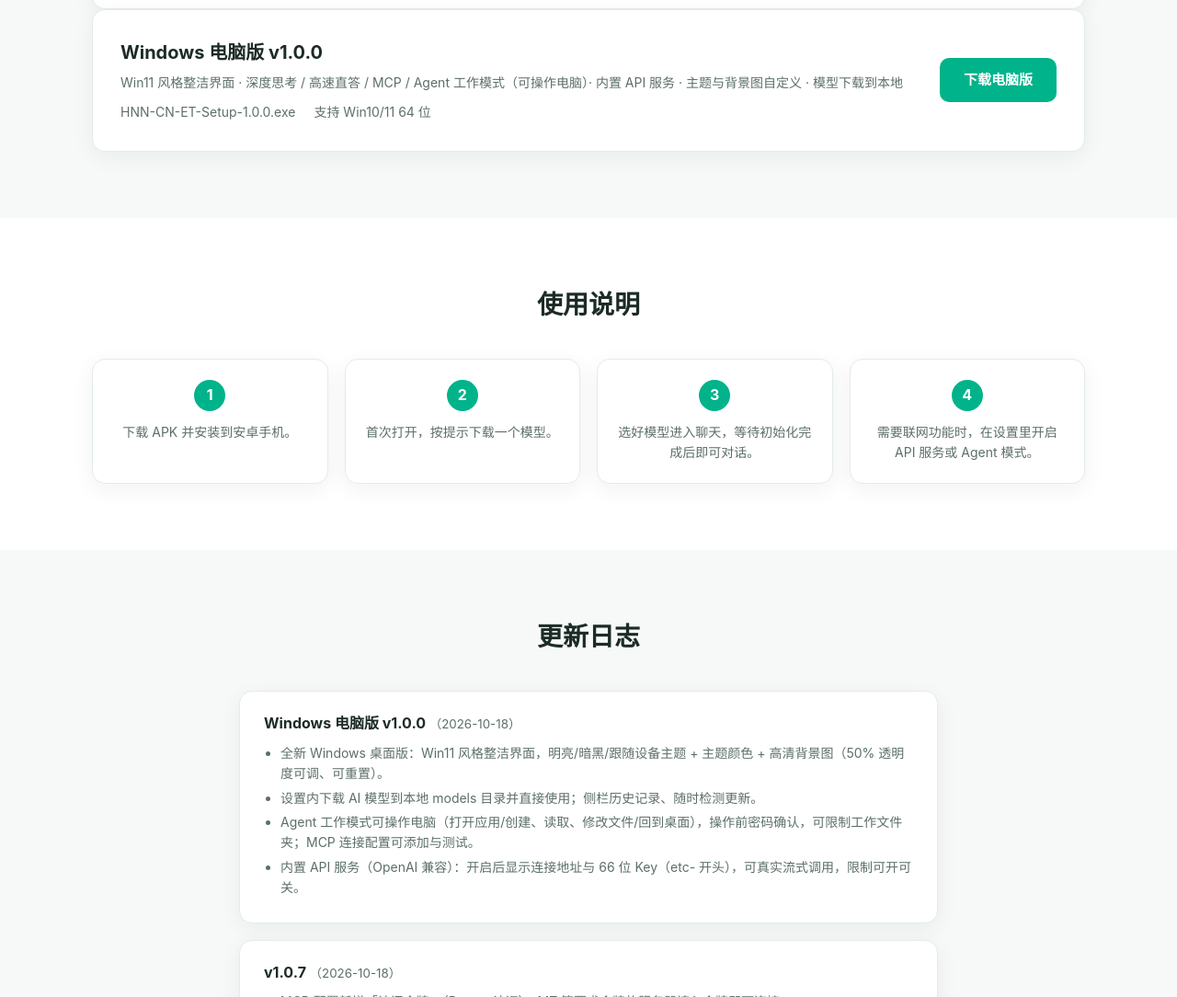
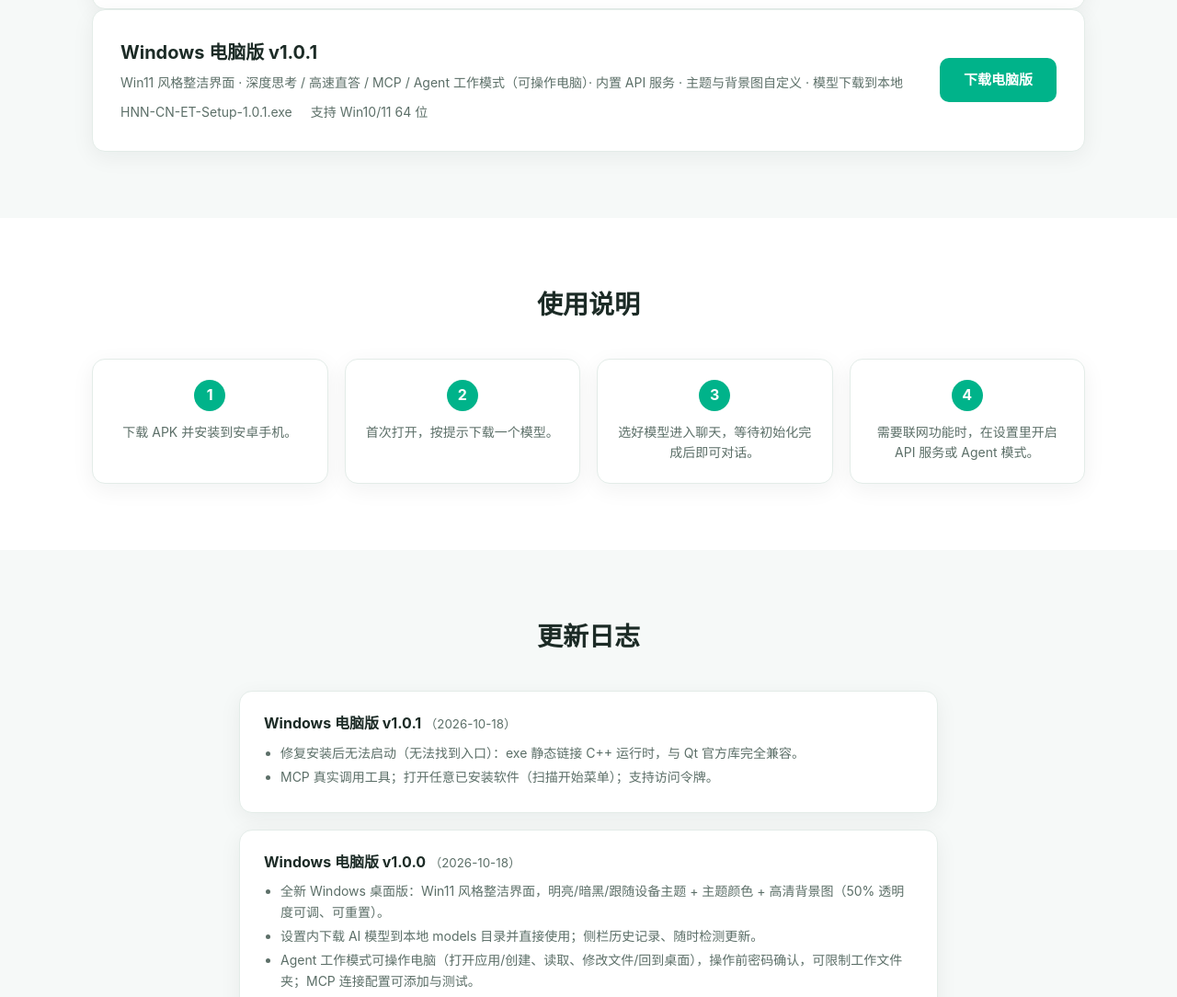
Before and after one commit to ETQWFD/HNN-CN-ET, a website: page docs/index.html in a window 1280 px wide. Shown: the part 1488-2572 px from the top of the page at 92% size. Drawn offline with Linux system fonts and the light colour scheme; no server answers.

Commit message:
website: desktop v1.0.1 download card + changelog (startup crash fix, MCP real tools)

```diff
--- a/docs/index.html
+++ b/docs/index.html
@@ -83,11 +83,11 @@
     </div>
     <div class="download-card">
       <div class="download-info">
-        <h3>Windows 电脑版 <span>v1.0.0</span></h3>
+        <h3>Windows 电脑版 <span>v1.0.1</span></h3>
         <p>Win11 风格整洁界面 · 深度思考 / 高速直答 / MCP / Agent 工作模式（可操作电脑）· 内置 API 服务 · 主题与背景图自定义 · 模型下载到本地</p>
-        <p class="download-meta"><span>HNN-CN-ET-Setup-1.0.0.exe</span><span>支持 Win10/11 64 位</span></p>
+        <p class="download-meta"><span>HNN-CN-ET-Setup-1.0.1.exe</span><span>支持 Win10/11 64 位</span></p>
       </div>
-      <a class="btn btn-primary" href="https://github.com/ETQWFD/HNN-CN-ET/releases/download/desktop-v1.0.0/HNN-CN-ET-Setup-1.0.0.exe">下载电脑版</a>
+      <a class="btn btn-primary" href="https://github.com/ETQWFD/HNN-CN-ET/releases/download/desktop-v1.0.0/HNN-CN-ET-Setup-1.0.1.exe">下载电脑版</a>
     </div>
   </div>
 </section>
@@ -108,6 +108,13 @@
   <div class="container">
     <h2 class="section-title">更新日志</h2>
     <div class="changelog">
+      <div class="change">
+        <h3>Windows 电脑版 v1.0.1 <small>（2026-10-18）</small></h3>
+        <ul>
+          <li>修复安装后无法启动（无法找到入口）：exe 静态链接 C++ 运行时，与 Qt 官方库完全兼容。</li>
+          <li>MCP 真实调用工具；打开任意已安装软件（扫描开始菜单）；支持访问令牌。</li>
+        </ul>
+      </div>
       <div class="change">
         <h3>Windows 电脑版 v1.0.0 <small>（2026-10-18）</small></h3>
         <ul>
```
